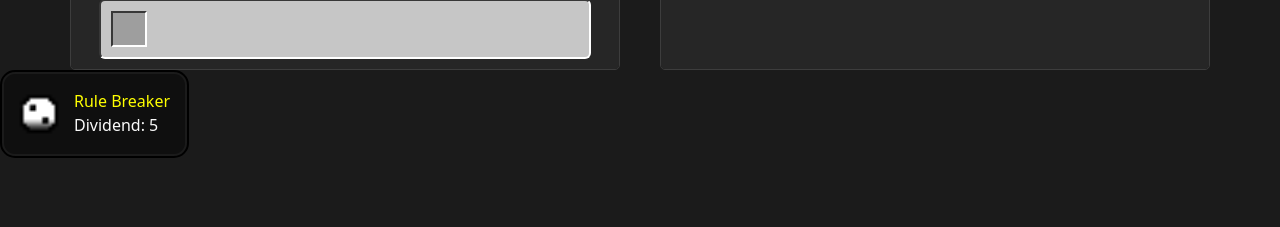
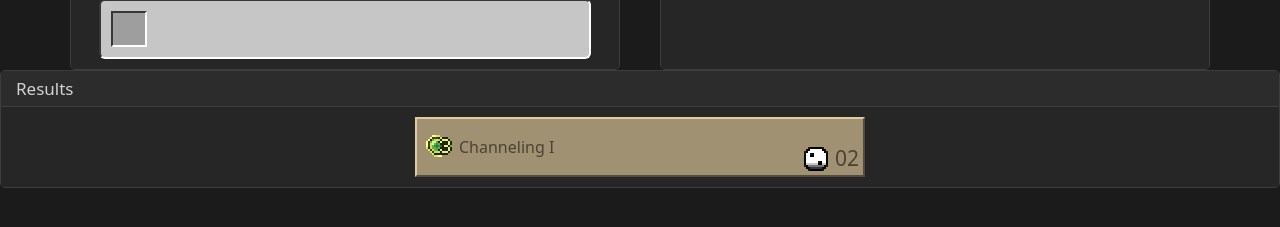
Before and after one commit to Bard-Gaming/bard-gaming.github.io, a React (Vite) app: page /mahou_tsukai/enchant_lookup in a window 1280 px wide. Both pictures are taken after a click on the element 791 px from the left and 333 px from the top of the page. Shown: the part 475-702 px from the top of the page. Built offline with nearby package versions, Linux system fonts and the light colour scheme; grey boxes are pictures that could not be loaded.

Commit message:
feat(page): implement SearchResult component

```diff
--- a/src/pages/MahouTsukai/EnchantLookup/EnchantLookup.module.css
+++ b/src/pages/MahouTsukai/EnchantLookup/EnchantLookup.module.css
@@ -28,3 +28,75 @@
     justify-content: center;
     gap: 8px;
 }
+
+.search_result {
+    /* Size */
+    width: 450px;
+    height: 60px;
+    border: 2px solid;
+
+    /* Display */
+    display: flex;
+    flex-direction: row;
+    align-items: center;
+    justify-content: flex-start;
+
+    /* Position */
+    position: relative;
+
+    /* Color */
+    border-color: #e0ca9f #544c3b #544c3b #e0ca9f;
+    background-color: #a09172;
+    color: #4b4335;
+}
+
+.search_result:hover {
+    /* Color */
+    border-color: #fab9ef #654c61 #654c61 #fab9ef;
+    background-color: #b688ae;
+}
+
+.search_result img {
+    /* Rendering */
+    image-rendering: pixelated;
+}
+
+.search_result_enchant_level {
+    /* Size */
+    margin: 0 5px;
+}
+
+.search_result_dividend {
+    /* Display */
+    display: flex;
+    flex-direction: row;
+    align-items: center;
+    gap: 3px;
+
+    /* Position */
+    position: absolute;
+    bottom: 0;
+    right: 5px;
+
+    /* Text */
+    font-size: 21px;
+}
+
+.search_result_dividend > span {
+    width: 23px;
+}
+
+.search_result_enchants {
+    /* Size */
+    width: 70%;
+    height: 100%;
+    padding: 5px 0;
+
+    /* Display */
+    display: flex;
+    flex-direction: row;
+    flex-wrap: wrap;
+    align-items: center;
+    justify-content: flex-start;
+    gap: 0 10px;
+}
--- a/src/pages/MahouTsukai/EnchantLookup/EnchantLookup.tsx
+++ b/src/pages/MahouTsukai/EnchantLookup/EnchantLookup.tsx
@@ -5,6 +5,9 @@ import MinecraftInventory, { type MinecraftItem } from "../../../components/Mine
 import ContentPanel from "../../../components/ContentPanel/ContentPanel";
 import Toast from "../../../components/Toast/Toast";
 import probabilityAlterImage from '../../../assets/probability_alter.png';
+import enchantLevel1 from '../../../assets/enchant_level_1.png';
+import enchantLevel2 from '../../../assets/enchant_level_2.png';
+import enchantLevel3 from '../../../assets/enchant_level_3.png';
 import bookImage from '../../../assets/book.png';
 import enchantedBookImage from '../../../assets/enchanted_book.gif';
 import ironSwordImage from '../../../assets/iron_sword.png';
@@ -34,9 +37,11 @@ function EnchantLookup() {
         return newItems;
     });
 
-    if (selectedEnchants.size > 0) {
-        console.log(lookupResult(itemClass.id, [...selectedEnchants][0].id));
-    }
+    const lookupResults = getLookupResults(itemClass.id, [...selectedEnchants].map(item => item.id))
+
+    const lookupResultComponents = lookupResults.map(result => (
+        <SearchResult key={`${result.dividend}-${result.level}-${result.enchantments}`} result={result} />
+    ));
 
     return (
         <section className={styles.enchant_lookup}>
@@ -70,13 +75,54 @@ function EnchantLookup() {
                 </ContentPanel>
             </div>
 
-
             <div className={styles.lookup_result}>
-                <Toast title="Rule Breaker" icon={probabilityAlterImage}>
+                <ContentPanel title="Results">
+                    {lookupResultComponents}
+                </ContentPanel>
+                {/* <Toast title="Rule Breaker" icon={probabilityAlterImage}>
                     <span>Dividend: {5}</span>
-                </Toast>
+                </Toast> */}
             </div>
         </section>
+    );
+}
+
+function SearchResult({ result }: { result: LookupSearchResult }) {
+    const enchantLevels = [enchantLevel1, enchantLevel2, enchantLevel3];
+    const romanNumeral = ["", "I", "II", "III", "IV", "V"];
+
+    const enchantDisplays = result.enchantments
+        .map((enchant, index) => {
+            const key = `${enchant.id}-${enchant.lvl}-${index}`;
+            return <span key={key}>{`${displayName(enchant.id)} ${romanNumeral[enchant.lvl]}`}</span>
+        });
+
+    return (
+        <div className={styles.search_result}>
+            <img
+                src={enchantLevels[result.level - 1]}
+                alt={`enchant level ${result.level}`}
+                className={styles.search_result_enchant_level}
+                draggable={false}
+                width={32}
+                height={32}
+            />
+
+            <div className={styles.search_result_enchants}>
+                {enchantDisplays}
+            </div>
+
+            <div className={styles.search_result_dividend}>
+                <img
+                    src={probabilityAlterImage}
+                    alt="rule breaker dividend level"
+                    draggable={false}
+                    width={32}
+                    height={32}
+                />
+                <span>{result.dividend.toString().padStart(2, "0")}</span>
+            </div>
+        </div>
     );
 }
 
@@ -128,22 +174,28 @@ function displayName(id: string): string {
         .join(' ');
 }
 
-function lookupResult(itemClass: keyof MahouTsukaiLookup, enchant_id: string) {
+function getLookupResults(itemClass: keyof MahouTsukaiLookup, enchantmentIds: string[]) {
     const results: LookupSearchResult[] = [];
 
     for (const dividendData of lookupData[itemClass]) {
         Object.values(dividendData.enchantments).forEach((enchantments, level) => {
-            if (!enchantments.find(enchantment => enchantment.id === enchant_id))
+            if (!enchantments.find(enchant => enchantmentIds.includes(enchant.id)))
                 return;
 
             results.push({ dividend: dividendData.dividend, level: level + 1, enchantments });
         });
     }
 
+    const getTotalSearchedEnchantmentsLevel = (value: LookupSearchResult) => {
+        return value.enchantments
+            .filter(enchant => enchantmentIds.includes(enchant.id))
+            .reduce((total, enchant) => total + enchant.lvl, 0);
+    }
+
     return results
         .sort((a, b) => {
-            const levelA = a.enchantments.find(enchant => enchant.id === enchant_id)?.lvl ?? 0;
-            const levelB = b.enchantments.find(enchant => enchant.id === enchant_id)?.lvl ?? 0;
+            const levelA = getTotalSearchedEnchantmentsLevel(a);
+            const levelB = getTotalSearchedEnchantmentsLevel(b);
 
             const scoreA = levelA * 1000 + a.enchantments.length * 100 - a.level * 10 - a.dividend;
             const scoreB = levelB * 1000 + b.enchantments.length * 100 - b.level * 10 - b.dividend;
```
